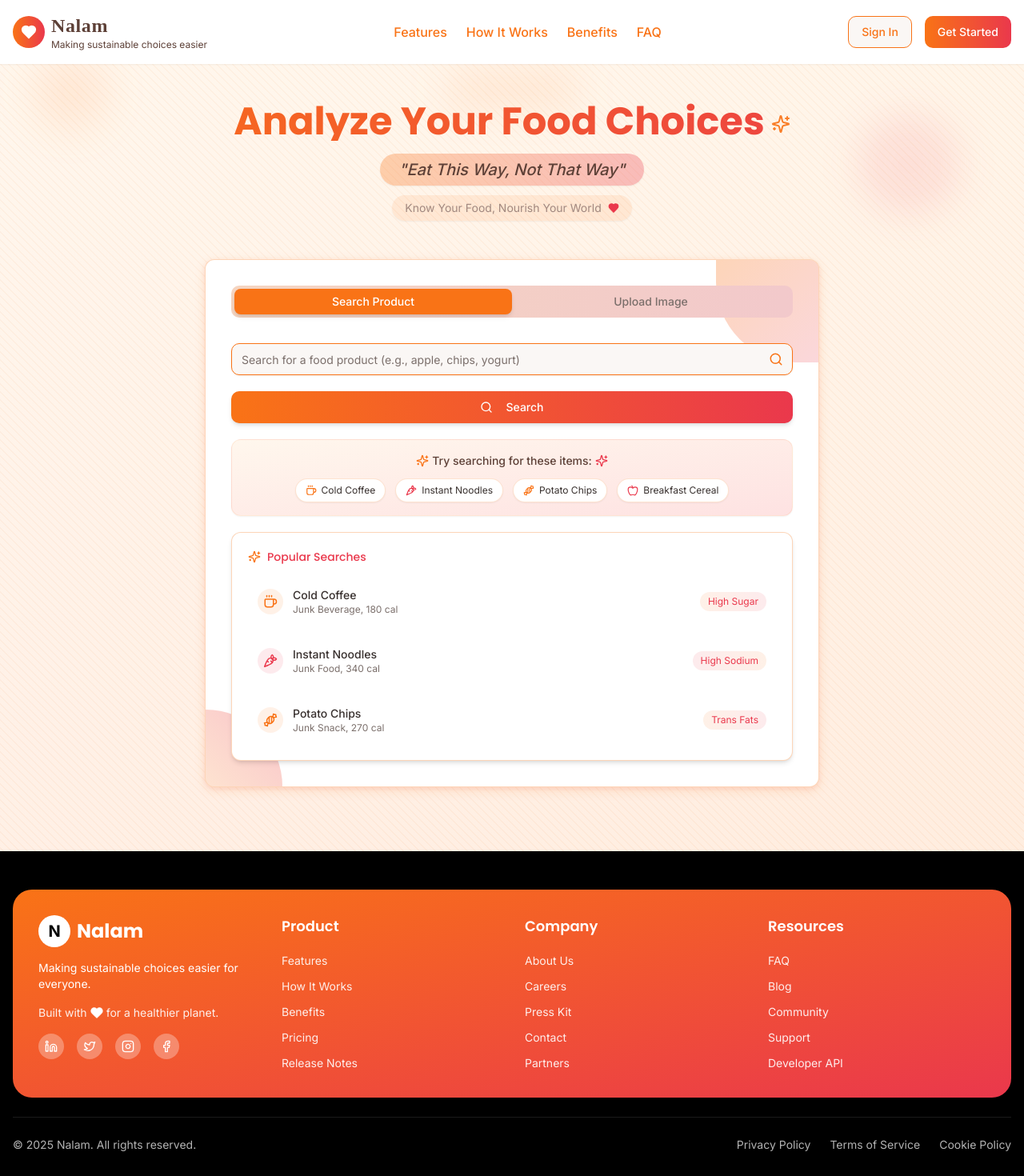
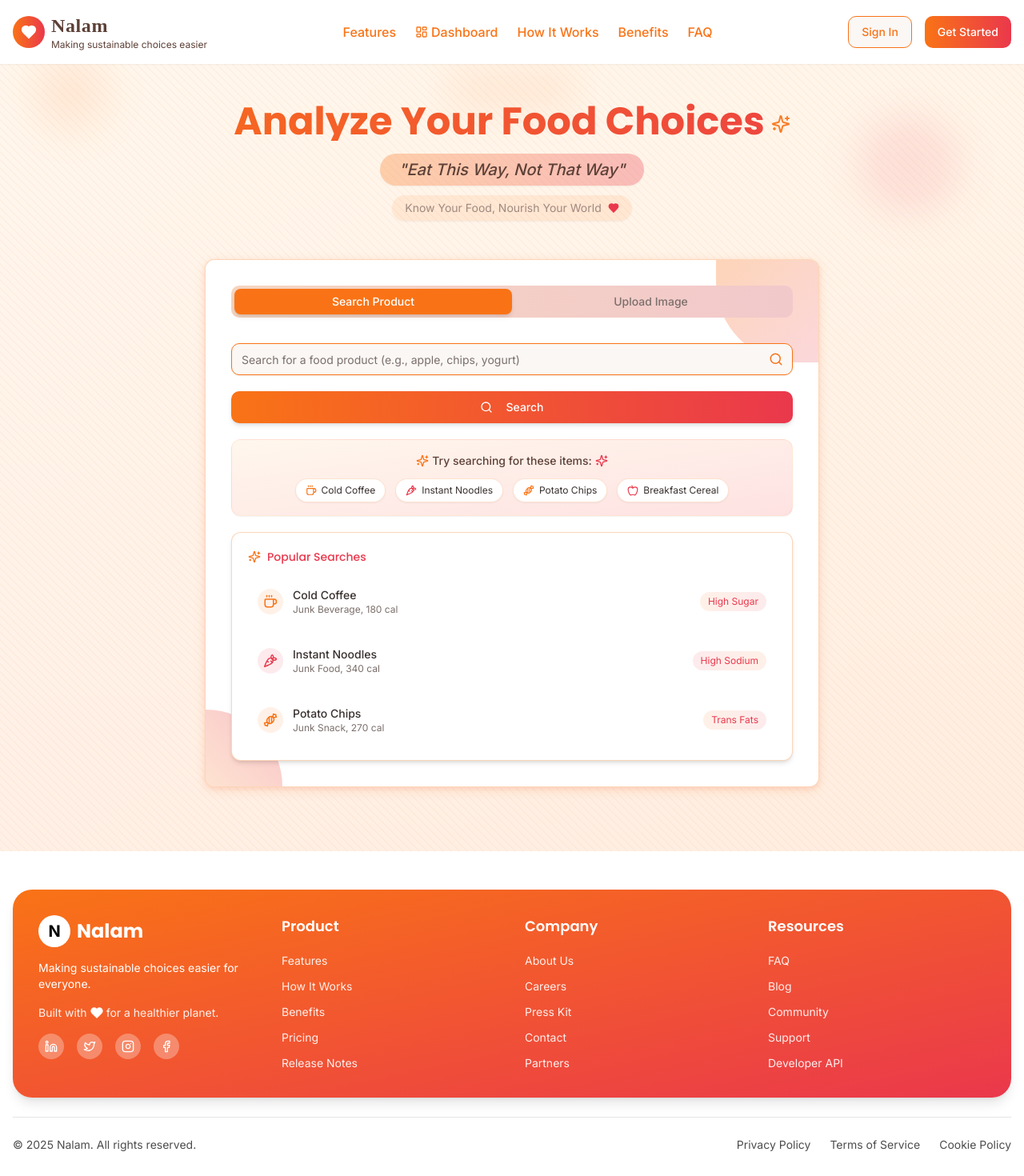
Before and after one commit to ChillandBuild/Nalam, a React (Vite) app: page /search in a window 1280 px wide. Shown: the top 1470 px of the page at 80% size. Built offline with nearby package versions, Linux system fonts and the light colour scheme.

Commit message:
Fix: Update background and navigation
Change the background color of the footer to white and text to black. Remove the Home and Search components from the navigation and add a Dashboard component to the Features tab.

```diff
--- a/src/components/Footer.tsx
+++ b/src/components/Footer.tsx
@@ -1,7 +1,7 @@
 
 const Footer = () => {
   return (
-    <footer className="bg-black text-white">
+    <footer className="bg-white text-black">
       <div className="container px-4 mx-auto py-12">
         <div className="rounded-3xl bg-gradient-to-br from-[#F97316] to-[#ea384c] p-8 shadow-lg text-white">
           <div className="grid grid-cols-1 md:grid-cols-4 gap-8">
@@ -85,14 +85,14 @@ const Footer = () => {
           </div>
         </div>
 
-        <div className="py-6 border-t border-white/10 flex flex-col md:flex-row justify-between items-center gap-4 mt-6">
-          <div className="text-sm text-white/70">
+        <div className="py-6 border-t border-black/10 flex flex-col md:flex-row justify-between items-center gap-4 mt-6">
+          <div className="text-sm text-black/70">
             © {new Date().getFullYear()} Nalam. All rights reserved.
           </div>
           <div className="flex gap-6">
-            <a href="#" className="text-sm text-white/70 hover:text-white">Privacy Policy</a>
-            <a href="#" className="text-sm text-white/70 hover:text-white">Terms of Service</a>
-            <a href="#" className="text-sm text-white/70 hover:text-white">Cookie Policy</a>
+            <a href="#" className="text-sm text-black/70 hover:text-black">Privacy Policy</a>
+            <a href="#" className="text-sm text-black/70 hover:text-black">Terms of Service</a>
+            <a href="#" className="text-sm text-black/70 hover:text-black">Cookie Policy</a>
           </div>
         </div>
       </div>
--- a/src/components/Navbar.tsx
+++ b/src/components/Navbar.tsx
@@ -2,7 +2,7 @@
 import { Button } from "@/components/ui/button";
 import { useState } from "react";
 import { Link } from "react-router-dom";
-import { Heart, Home, Search } from "lucide-react";
+import { Heart, LayoutDashboard } from "lucide-react";
 
 const Navbar = () => {
   const [isMenuOpen, setIsMenuOpen] = useState(false);
@@ -22,9 +22,13 @@ const Navbar = () => {
           </Link>
         </div>
 
-        {/* Navigation Links - Home and Search buttons removed from middle */}
+        {/* Navigation Links - with Dashboard added */}
         <div className="hidden md:flex items-center gap-6">
           <a href="#features" className="text-[#F97316] hover:text-[#ea384c] transition-colors font-medium">Features</a>
+          <a href="#dashboard" className="text-[#F97316] hover:text-[#ea384c] transition-colors font-medium flex items-center gap-1">
+            <LayoutDashboard className="w-4 h-4" />
+            Dashboard
+          </a>
           <a href="#how-it-works" className="text-[#F97316] hover:text-[#ea384c] transition-colors font-medium">How It Works</a>
           <a href="#benefits" className="text-[#F97316] hover:text-[#ea384c] transition-colors font-medium">Benefits</a>
           <a href="#faq" className="text-[#F97316] hover:text-[#ea384c] transition-colors font-medium">FAQ</a>
@@ -61,6 +65,10 @@ const Navbar = () => {
         <div className="md:hidden absolute w-full bg-white shadow-lg z-50 animate-fade-in">
           <div className="container px-4 mx-auto py-4 flex flex-col gap-4">
             <a href="#features" className="text-[#F97316] hover:text-[#ea384c] transition-colors py-2 font-medium">Features</a>
+            <a href="#dashboard" className="text-[#F97316] hover:text-[#ea384c] transition-colors py-2 font-medium flex items-center gap-1">
+              <LayoutDashboard className="w-4 h-4" />
+              Dashboard
+            </a>
             <a href="#how-it-works" className="text-[#F97316] hover:text-[#ea384c] transition-colors py-2 font-medium">How It Works</a>
             <a href="#benefits" className="text-[#F97316] hover:text-[#ea384c] transition-colors py-2 font-medium">Benefits</a>
             <a href="#faq" className="text-[#F97316] hover:text-[#ea384c] transition-colors py-2 font-medium">FAQ</a>
```
